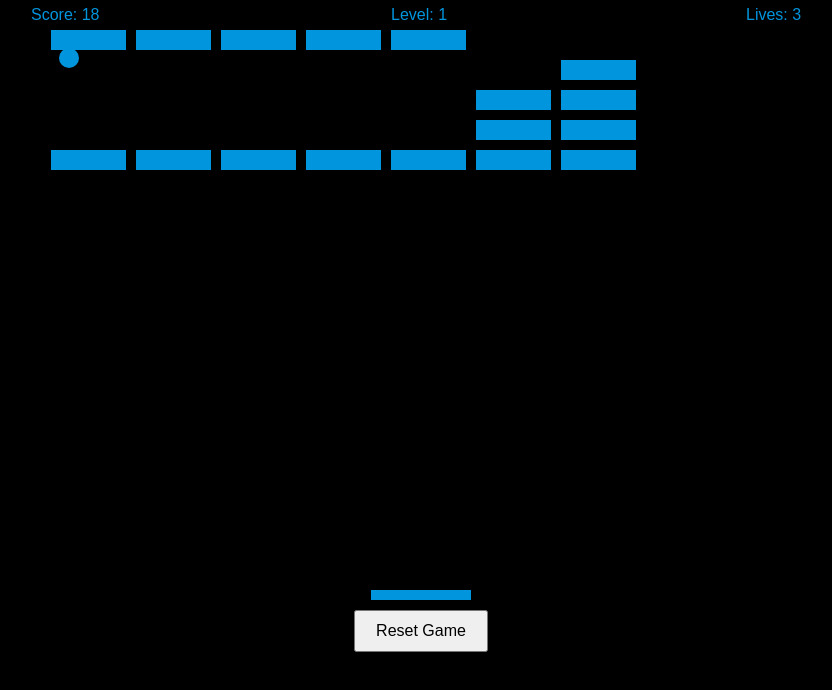
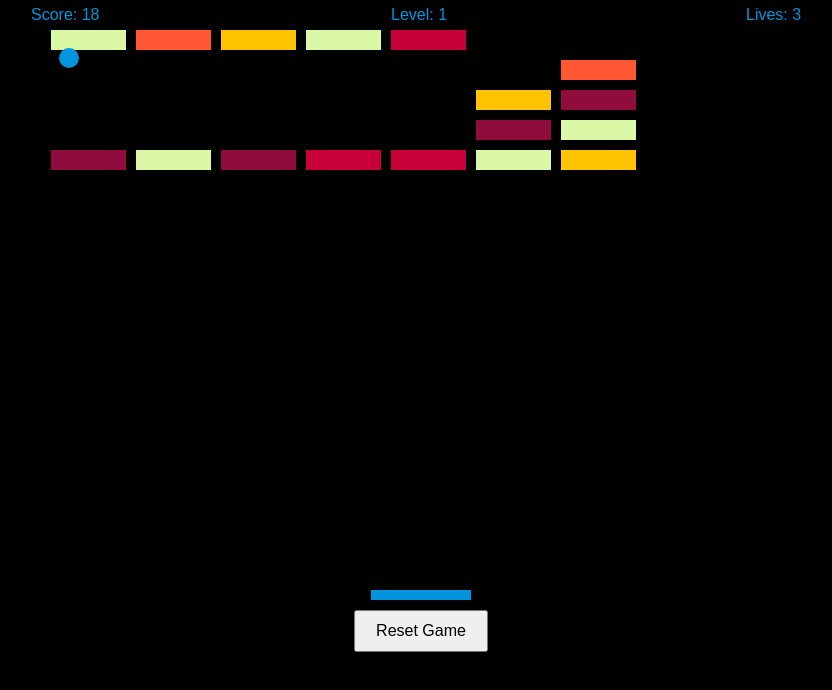
Before and after one commit to SriRanjani30/Pinball-Game, a plain HTML site: page Pinball.html in a window 1280 px wide. Shown: the whole page, without its empty margins (219-1051 px from the left). Drawn offline with Linux system fonts and the light colour scheme.

Commit message:
Update Pinball.html

```diff
--- a/Pinball.html
+++ b/Pinball.html
@@ -164,9 +164,15 @@ function resetBricks() {
   for (let c = 0; c < brickColumnCount; c++) {
     bricks[c] = [];
     for (let r = 0; r < brickRowCount; r++) {
-      bricks[c][r] = { x: 0, y: 0, status: 1 };
+      bricks[c][r] = { x: 0, y: 0, status: 1, color: getRandomBrickColor() };
     }
   }
+}
+
+// Get random brick color function
+function getRandomBrickColor() {
+  let colors = ['#FF5733', '#FFC300', '#DAF7A6', '#C70039', '#900C3F'];
+  return colors[Math.floor(Math.random() * colors.length)];
 }
 
 // Draw ball function
@@ -198,7 +204,7 @@ function drawBricks() {
         bricks[c][r].y = brickY;
         ctx.beginPath();
         ctx.rect(brickX, brickY, brickWidth, brickHeight);
-        ctx.fillStyle = '#0095DD';
+        ctx.fillStyle = bricks[c][r].color;
         ctx.fill();
         ctx.closePath();
       }
@@ -263,7 +269,7 @@ function applyPowerUp() {
   // Implement power-up effects
   let randomPowerUp = Math.random();
   if (randomPowerUp < 0.5) {
-    // Increase paddle size
+    // Increase paddle width
     paddleWidth += 20;
     setTimeout(() => {
       paddleWidth -= 20;
```
